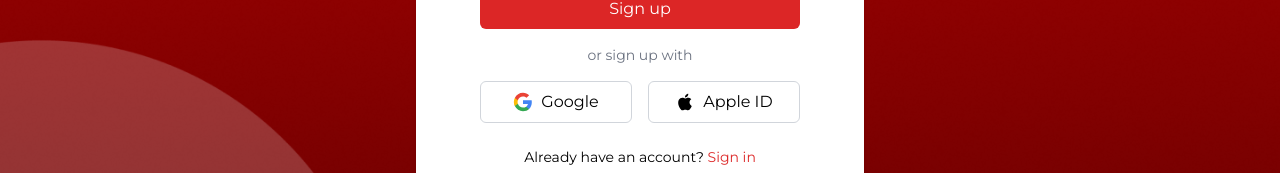
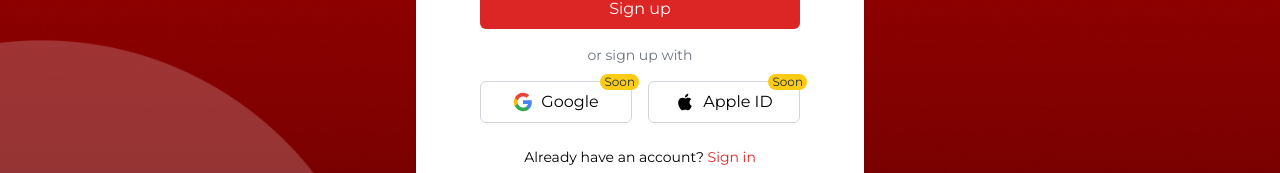
Before and after one commit to emmy-codes01/Wordify, a React (Vite) app: page /auth in a window 1280 px wide. Shown: the part 541-714 px from the top of the page. Built offline with nearby package versions, Linux system fonts and the light colour scheme.

Commit message:
refactored OAuth process

```diff
--- a/src/components/auth/SignIn.jsx
+++ b/src/components/auth/SignIn.jsx
@@ -36,32 +36,13 @@ export default function SignIn({ onNext, showNotification }) {
     onNext('resetPassword', { email });
   };
 
-  const handleGoogleSignIn = async () => {
-    try {
-      const { error } = await supabase.auth.signInWithOAuth({
-        provider: 'google',
-        options: {
-          redirectTo: `${window.location.origin}/auth-callback`,
-        },
-      });
-      if (error) throw error;
-    } catch (error) {
-      showNotification(error.message, "error");
-    }
-  };
-
-  const handleAppleSignIn = async () => {
-    try {
-      const { error } = await supabase.auth.signInWithOAuth({
-        provider: 'apple',
-        options: {
-          redirectTo: `${window.location.origin}/auth-callback`,
-        },
-      });
-      if (error) throw error;
-    } catch (error) {
-      showNotification(error.message, "error");
-    }
+  const handleSocialSignIn = (provider) => {
+    // Instead of actual OAuth flow, show notification that the feature is in development
+    showNotification(
+      `Sign in with ${provider} is currently under development. Please use email/password to sign in for now.`,
+      "info",
+      6000 // longer duration to ensure users can read the message
+    );
   };
 
   return (
@@ -135,9 +116,10 @@ export default function SignIn({ onNext, showNotification }) {
 
       <div className="flex space-x-4 mb-4">
         <button
-          onClick={handleGoogleSignIn}
-          className="flex-1 flex items-center justify-center py-2 border border-gray-300 rounded-md hover:bg-gray-50"
+          onClick={() => handleSocialSignIn('Google')}
+          className="flex-1 flex items-center justify-center py-2 border border-gray-300 rounded-md hover:bg-gray-50 relative"
         >
+          <div className="absolute -top-2 -right-2 bg-yellow-400 text-xs px-1 rounded-full text-gray-800">Soon</div>
           <svg className="h-5 w-5 mr-2" viewBox="0 0 24 24">
             <path d="M22.56 12.25c0-.78-.07-1.53-.2-2.25H12v4.26h5.92c-.26 1.37-1.04 2.53-2.21 3.31v2.77h3.57c2.08-1.92 3.28-4.74 3.28-8.09z" fill="#4285F4" />
             <path d="M12 23c2.97 0 5.46-.98 7.28-2.66l-3.57-2.77c-.98.66-2.23 1.06-3.71 1.06-2.86 0-5.29-1.93-6.16-4.53H2.18v2.84C3.99 20.53 7.7 23 12 23z" fill="#34A853" />
@@ -148,9 +130,10 @@ export default function SignIn({ onNext, showNotification }) {
         </button>
 
         <button
-          onClick={handleAppleSignIn}
-          className="flex-1 flex items-center justify-center py-2 border border-gray-300 rounded-md hover:bg-gray-50"
+          onClick={() => handleSocialSignIn('Apple')}
+          className="flex-1 flex items-center justify-center py-2 border border-gray-300 rounded-md hover:bg-gray-50 relative"
         >
+          <div className="absolute -top-2 -right-2 bg-yellow-400 text-xs px-1 rounded-full text-gray-800">Soon</div>
           <svg className="h-5 w-5 mr-2" viewBox="0 0 24 24" fill="currentColor">
             <path d="M18.71 19.5c-.83 1.24-1.71 2.45-3.05 2.47-1.34.03-1.77-.79-3.29-.79-1.53 0-2 .77-3.27.82-1.31.05-2.3-1.33-3.14-2.57C4.25 17 2.94 12.45 4.7 9.39c.87-1.52 2.43-2.48 4.12-2.51 1.28-.02 2.5.87 3.29.87.78 0 2.26-1.07 3.81-.91.65.03 2.47.26 3.64 1.98-.09.06-2.17 1.28-2.15 3.81.03 3.02 2.65 4.03 2.68 4.04-.03.07-.42 1.44-1.38 2.83M13 3.5c.73-.83 1.94-1.46 2.94-1.5.13 1.17-.34 2.35-1.04 3.19-.69.85-1.83 1.51-2.95 1.42-.15-1.15.41-2.35 1.05-3.11z" />
           </svg>
--- a/src/components/auth/SignUp.jsx
+++ b/src/components/auth/SignUp.jsx
@@ -59,32 +59,13 @@ export default function SignUp({ onNext, showNotification }) {
     }
   };
 
-  const handleGoogleSignIn = async () => {
-    try {
-      const { error } = await supabase.auth.signInWithOAuth({
-        provider: 'google',
-        options: {
-          redirectTo: `${window.location.origin}/auth-callback`,
-        },
-      });
-      if (error) throw error;
-    } catch (error) {
-      showNotification(error.message, "error");
-    }
-  };
-
-  const handleAppleSignIn = async () => {
-    try {
-      const { error } = await supabase.auth.signInWithOAuth({
-        provider: 'apple',
-        options: {
-          redirectTo: `${window.location.origin}/auth-callback`,
-        },
-      });
-      if (error) throw error;
-    } catch (error) {
-      showNotification(error.message, "error");
-    }
+  const handleSocialSignIn = (provider) => {
+    // Instead of actual OAuth flow, show notification that the feature is in development
+    showNotification(
+      `Sign in with ${provider} is currently under development. Please use email/password to sign up for now.`,
+      "info",
+      6000 // longer duration to ensure users can read the message
+    );
   };
 
   return (
@@ -176,9 +157,10 @@ export default function SignUp({ onNext, showNotification }) {
 
       <div className="flex space-x-4 mb-4">
         <button
-          onClick={handleGoogleSignIn}
-          className="flex-1 flex items-center justify-center py-2 border border-gray-300 rounded-md hover:bg-gray-50"
+          onClick={() => handleSocialSignIn('Google')}
+          className="flex-1 flex items-center justify-center py-2 border border-gray-300 rounded-md hover:bg-gray-50 relative"
         >
+          <div className="absolute -top-2 -right-2 bg-yellow-400 text-xs px-1 rounded-full text-gray-800">Soon</div>
           <svg className="h-5 w-5 mr-2" viewBox="0 0 24 24">
             <path d="M22.56 12.25c0-.78-.07-1.53-.2-2.25H12v4.26h5.92c-.26 1.37-1.04 2.53-2.21 3.31v2.77h3.57c2.08-1.92 3.28-4.74 3.28-8.09z" fill="#4285F4" />
             <path d="M12 23c2.97 0 5.46-.98 7.28-2.66l-3.57-2.77c-.98.66-2.23 1.06-3.71 1.06-2.86 0-5.29-1.93-6.16-4.53H2.18v2.84C3.99 20.53 7.7 23 12 23z" fill="#34A853" />
@@ -189,9 +171,10 @@ export default function SignUp({ onNext, showNotification }) {
         </button>
 
         <button
-          onClick={handleAppleSignIn}
-          className="flex-1 flex items-center justify-center py-2 border border-gray-300 rounded-md hover:bg-gray-50"
+          onClick={() => handleSocialSignIn('Apple')}
+          className="flex-1 flex items-center justify-center py-2 border border-gray-300 rounded-md hover:bg-gray-50 relative"
         >
+          <div className="absolute -top-2 -right-2 bg-yellow-400 text-xs px-1 rounded-full text-gray-800">Soon</div>
           <svg className="h-5 w-5 mr-2" viewBox="0 0 24 24" fill="currentColor">
             <path d="M18.71 19.5c-.83 1.24-1.71 2.45-3.05 2.47-1.34.03-1.77-.79-3.29-.79-1.53 0-2 .77-3.27.82-1.31.05-2.3-1.33-3.14-2.57C4.25 17 2.94 12.45 4.7 9.39c.87-1.52 2.43-2.48 4.12-2.51 1.28-.02 2.5.87 3.29.87.78 0 2.26-1.07 3.81-.91.65.03 2.47.26 3.64 1.98-.09.06-2.17 1.28-2.15 3.81.03 3.02 2.65 4.03 2.68 4.04-.03.07-.42 1.44-1.38 2.83M13 3.5c.73-.83 1.94-1.46 2.94-1.5.13 1.17-.34 2.35-1.04 3.19-.69.85-1.83 1.51-2.95 1.42-.15-1.15.41-2.35 1.05-3.11z" />
           </svg>
```
